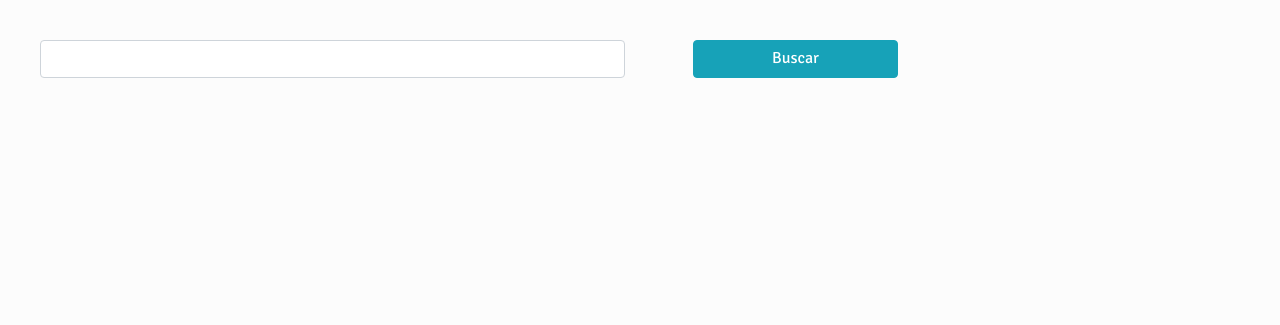
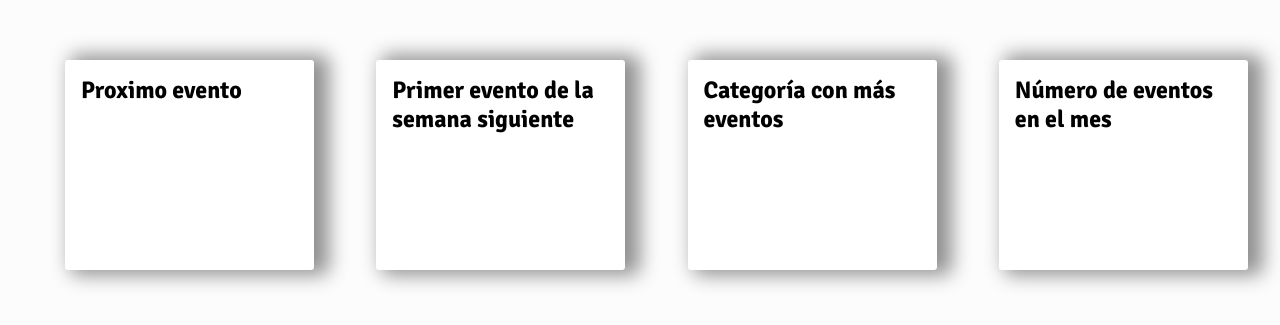
Before and after one commit to JoseRamonZC/AgendaWeb, a Symfony app: template templates/dashboard/index.html.twig in a window 1280 px wide. Shown: the part 98-423 px from the top of the page. Run offline with Twig, Linux system fonts and the light colour scheme; the template is opened without the code that fills it, so the values that code supplies are empty; some libraries are stand-ins or nearby versions.

Commit message:
añadiendo las 4 cajas

```diff
--- a/public/css/stylesheet.css
+++ b/public/css/stylesheet.css
@@ -112,3 +112,47 @@ h1,h2,h3,h4,h5,h6{
     border: none;
     padding: 8px;
 }
+
+.contenedor{
+    display: grid;
+    grid-template-columns: 1fr 1fr 1fr 1fr;
+    grid-template-rows: 1fr;
+    height: 300px;
+    width: 100%;
+    padding-left: 35px;
+}
+
+.caja1{
+    grid-column: 1 / 2;
+    grid-row: 1;
+}
+
+.caja2{
+    grid-column: 2 / 3;
+    grid-row: 1;
+}
+
+.caja3{
+    grid-column: 3 / 4;
+    grid-row: 1;
+}
+
+.caja4{
+    grid-column: 4 / 5;
+    grid-row: 1;
+
+}
+
+.caja1, .caja2, .caja3, .caja4{
+    margin: 30px;
+    padding: 15px;
+    -webkit-box-shadow: 10px 0px 19px 5px rgba(0,0,0,0.43);
+    -moz-box-shadow: 10px 0px 19px 5px rgba(0,0,0,0.43);
+    box-shadow: 10px 0px 19px 5px rgba(0,0,0,0.43);
+    border-radius: 3px;
+    overflow: hidden;
+    background-color: #ffffff;;
+    height: 70%;
+    width: 80%;
+    margin-top: 60px;
+}
--- a/templates/base.html.twig
+++ b/templates/base.html.twig
@@ -24,12 +24,14 @@
               </button>
               <div class="collapse navbar-collapse" id="navbarSupportedContent">
                 <ul class="navbar-nav me-auto mb-2 mb-lg-0">
-                  <li class="nav-item ml-3">
-                  {% if is_granted('IS_AUTHENTICATED_REMEMBERED') %}
-                  {% if app.request.get('_route') == "app_evento_new" %}
-                    {% else %}
-                    {% endif %}
-                  </li>
+                    <li class="nav-item ml-3">
+                {% if is_granted('IS_AUTHENTICATED_REMEMBERED') %}
+                {% if app.request.get('_route') == "RegistrarPost" %}
+                  <a class="nav-link a active" aria-current="page" href="{{ path('app_evento_new') }}">Crear Evento</a>
+                  {% else %}
+                  <a class="nav-link a" aria-current="page" href="{{ path('app_evento_new') }}">Crear Evento</a>
+                  {% endif %}
+                </li>
                   <li class="nav-item">
                   {% if app.request.get('_route') == "app_evento" %}
                     <a class="nav-link a ml-3 mr-5 active" href="{{ path('app_evento') }}">Mis eventos</a>
--- a/templates/dashboard/index.html.twig
+++ b/templates/dashboard/index.html.twig
@@ -12,10 +12,12 @@
             </button>
             <div class="collapse navbar-collapse" id="navbarSupportedContent">
               <ul class="navbar-nav me-auto mb-2 mb-lg-0">
-                <li class="nav-item ml-3">
+                 <li class="nav-item ml-3">
                 {% if is_granted('IS_AUTHENTICATED_REMEMBERED') %}
-                {% if app.request.get('_route') == "app_evento_new" %}
+                {% if app.request.get('_route') == "RegistrarPost" %}
+                  <a class="nav-link a active" aria-current="page" href="{{ path('app_evento_new') }}">Crear Evento</a>
                   {% else %}
+                  <a class="nav-link a" aria-current="page" href="{{ path('app_evento_new') }}">Crear Evento</a>
                   {% endif %}
                 </li>
                 <li class="nav-item">
@@ -42,18 +44,6 @@
           <script src="{{ asset('bootstrap/js/bootstrap.js') }}"></script>
   </head>
 
-    <div class="p-3 m-4">
-        <form action="#" method="get" class="row mb-3">
-                <div class="col-6">
-                    <input type="text" name="query" id="query" class="form-control">
-                </div>
-                <button type="submit" class="btn btn-info col-2">Buscar</button>
-
-        </form>
-    </div>
-
-
-
     <script>
 
 
@@ -75,7 +65,6 @@
           dateClick: function(info) {
             alert('Ha seleccionado: ' + info.dateStr);
             info.dayEl.style.backgroundColor = 'red';
-            $("#exampleModal").modal();
           },
           locale:"Es",
           timeZone: 'Europe/Spain',
@@ -91,8 +80,6 @@
             eventClick:function(callEvent, jsEvent, view){
               $("#tituloEvento").html(callEvent.title);
               $("#descripcionEvento").html(callEvent.descripcion);
-
-              $("#exampleModal").modal();
             }
 
         })
@@ -100,25 +87,36 @@
       });
     </script>
   <body>
-<!-- Modal -->
-<div class="modal fade" id="exampleModal" tabindex="-1" aria-labelledby="exampleModalLabel" aria-hidden="true">
-  <div class="modal-dialog">
-    <div class="modal-content">
-      <div class="modal-header">
-        <h5 class="modal-title" id="tituloEvento"></h5>
-        <button type="button" class="btn-close" data-bs-dismiss="modal" aria-label="Close"></button>
-      </div>
-      <div class="modal-body">
-        <div id ="descripcionEvento"></div>
-      </div>
-      <div class="modal-footer">
-        <a href="{{ path('app_evento_new') }}"><button id="boton" class="btn-success" data-bs-dismiss="modal">Añadir</button></a>
-        <a href="{{ path('app_dashboard') }}"><button id="boton" class="btn-secondary" data-bs-dismiss="modal">Cerrar</button></a>
 
-      </div>
+    <div class="contenedor">
+
+    <div class="caja1 p-3" id='caja1'>
+
+      <h4>Proximo evento</h4>
+
     </div>
-  </div>
-</div>
+
+    <div class="caja2 p-3" id='caja2'>
+
+      <h4>Primer evento de la semana siguiente</h4>
+
+    </div>
+
+    <div class="caja3 p-3" id='caja3'>
+
+      <h4>Categoría con más eventos</h4>
+
+    </div>
+
+    <div class="caja4 p-3" id='caja4'>
+
+      <h4>Número de eventos en el mes</h4>
+
+    </div>
+
+    </div>
+
+
 
     <div class="p-5" id='calendar'></div>
   </body>
```
Also changed, not shown: src/Controller/DashboardController.php (+5 -13 lines), src/Controller/EventoController.php (+18 -4 lines), src/Form/EventoType.php (+20 -6 lines), templates/evento/index.html.twig (+11 -1 lines), 1 other file.
